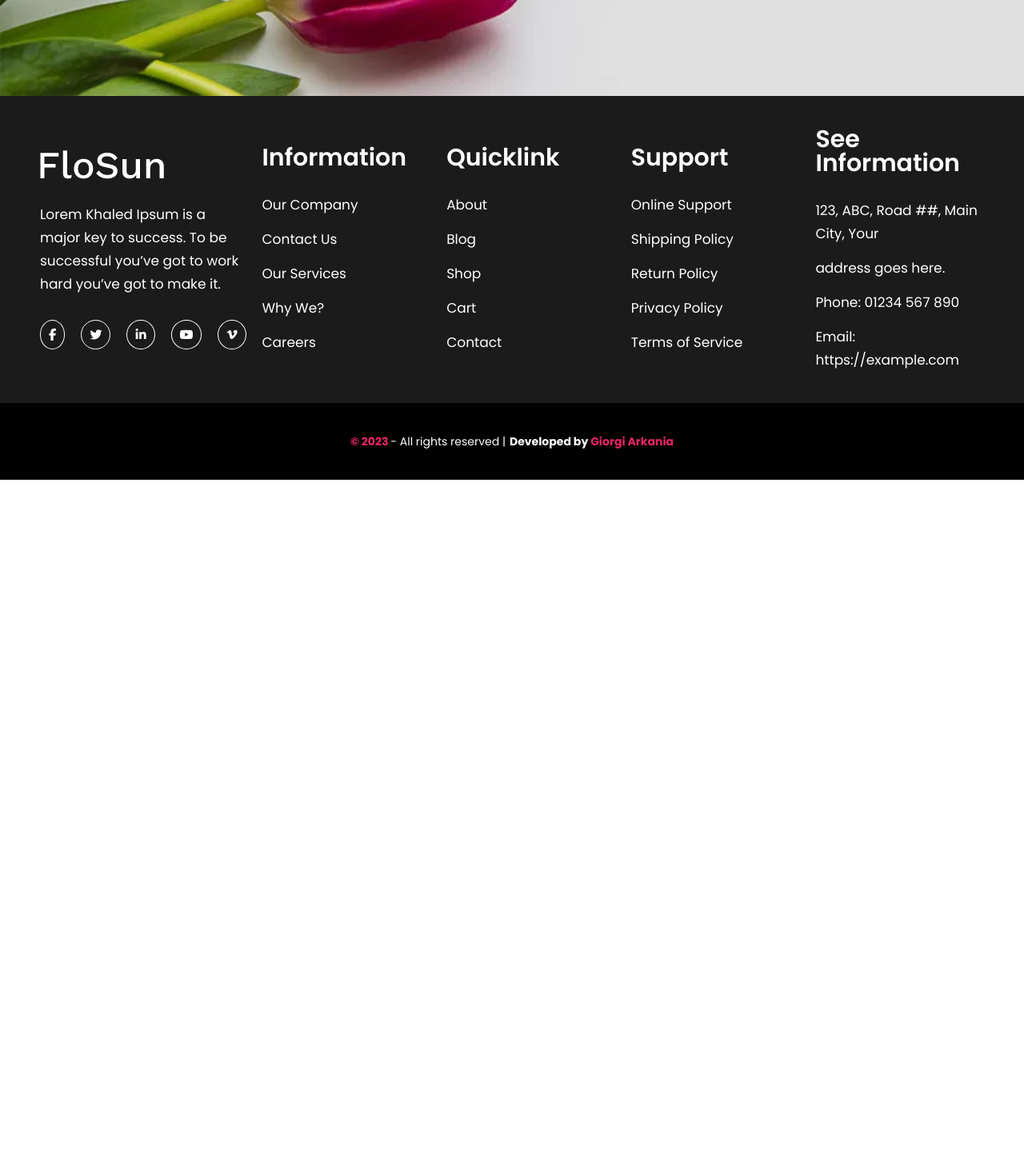
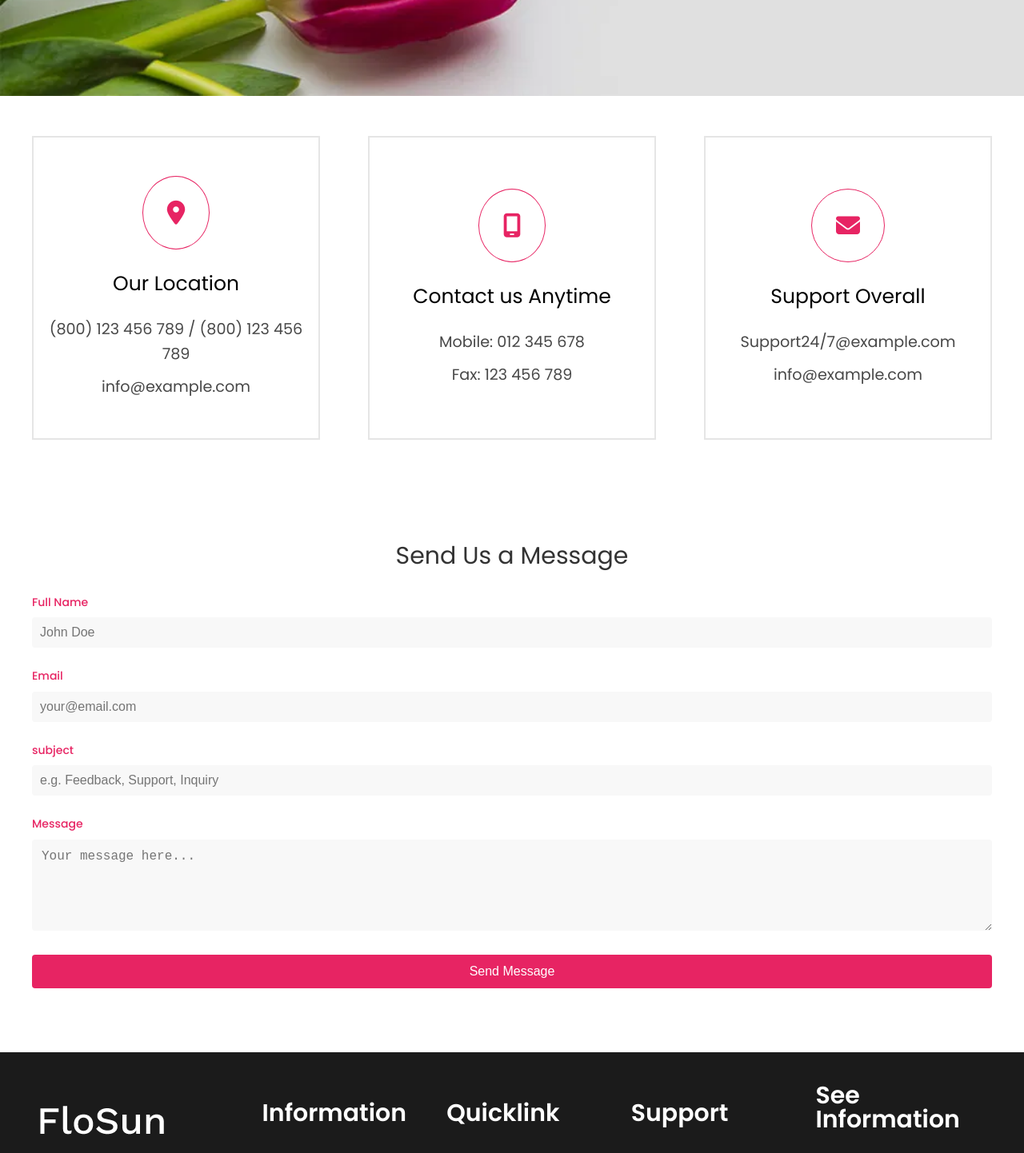
Before and after one commit to Arqoo1/mziuri-home-final-project, a React (Vite) app in the folder frontend/: page /contact in a window 1280 px wide. Shown: the part 380-1822 px from the top of the page at 80% size. Before the commit the page ends 980 px from the top, so only its background shows below. Built offline with nearby package versions, Linux system fonts and the light colour scheme; a web font is replaced by a local one.

Commit message:
add contactpage

```diff
--- /dev/null
+++ b/frontend/src/components/ContactUs.jsx
@@ -0,0 +1,26 @@
+import React from "react";
+
+function ContactUs() {
+  return (
+    <section className="our-contactinfo">
+      <div className="info-container">
+        <i class="fa-solid fa-location-dot"></i>
+        <h5>Our Location</h5>
+        <p>(800) 123 456 789 / (800) 123 456 789</p>
+        <p>info@example.com</p>
+      </div>
+      <div className="info-container">
+        <i class="fa-solid fa-mobile-screen"></i> <h5>Contact us Anytime</h5>
+        <p>Mobile: 012 345 678</p>
+        <p>Fax: 123 456 789</p>
+      </div>
+      <div className="info-container">
+        <i class="fa-solid fa-envelope"></i> <h5>Support Overall</h5>
+        <p>Support24/7@example.com</p>
+        <p>info@example.com</p>
+      </div>
+    </section>
+  );
+}
+
+export default ContactUs;
--- a/frontend/src/routes/Contact.jsx
+++ b/frontend/src/routes/Contact.jsx
@@ -1,12 +1,122 @@
-import React from 'react'
-import RouteBanner from '../components/RouteBanner'
+import React, { useState } from "react";
+import RouteBanner from "../components/RouteBanner";
+import ContactUs from "../components/ContactUs";
+import InputGroup from "../components/InputGroup";
+import { validateFullName, validateEmail } from "../utils/validations";
+
 function Contact() {
+  const [formData, setFormData] = useState({
+    name: "",
+    email: "",
+    type: "",
+    message: "",
+  });
+
+  const [errors, setErrors] = useState({});
+  const [isSubmitting, setIsSubmitting] = useState(false);
+  const [submitSuccess, setSubmitSuccess] = useState(false);
+
+  const handleChange = (e) => {
+    const { name, value } = e.target;
+    setFormData((prev) => ({
+      ...prev,
+      [name]: value,
+    }));
+  };
+
+  const validateForm = () => {
+    const newErrors = {
+      name: validateFullName(formData.name),
+      email: validateEmail(formData.email),
+      type: formData.type ? null : "Type is required",
+      message: formData.message ? null : "Message is required",
+    };
+    setErrors(newErrors);
+    return !Object.values(newErrors).some((error) => error);
+  };
+
+  const handleSubmit = (e) => {
+    e.preventDefault();
+    if (validateForm()) {
+      setIsSubmitting(true);
+      setTimeout(() => {
+        console.log("Form submitted:", formData);
+        setIsSubmitting(false);
+        setSubmitSuccess(true);
+        setFormData({ name: "", email: "", type: "", message: "" });
+        setTimeout(() => setSubmitSuccess(false), 3000);
+      }, 1500);
+    }
+  };
+
   return (
-    <div>
-            <RouteBanner page="CONTACT" />
+    <>
+      <RouteBanner page="CONTACT" />
+      <ContactUs />
+      <section className="contact-form">
+        <div className="form-container">
+          <h2>Send Us a Message</h2>
+          {submitSuccess && (
+            <div className="success-message">
+              Thank you! Your message has been sent successfully.
+            </div>
+          )}
+          <form onSubmit={handleSubmit}>
+            <InputGroup label="Full Name" name="name" error={errors.name}>
+              <input
+                type="text"
+                name="name"
+                value={formData.name}
+                onChange={handleChange}
+                placeholder="John Doe"
+                className="full-name"
+              />
+            </InputGroup>
 
-    </div>
-  )
+            <InputGroup label="Email" name="email" error={errors.email}>
+              <input
+                type="email"
+                name="email"
+                value={formData.email}
+                onChange={handleChange}
+                placeholder="your@email.com"
+                className="email"
+              />
+            </InputGroup>
+
+            <InputGroup label="subject" name="type" error={errors.type}>
+              <input
+                type="text"
+                name="type"
+                value={formData.type}
+                onChange={handleChange}
+                placeholder="e.g. Feedback, Support, Inquiry"
+                className="type"
+              />
+            </InputGroup>
+
+            <InputGroup label="Message" name="message" error={errors.message}>
+              <textarea
+                name="message"
+                value={formData.message}
+                onChange={handleChange}
+                placeholder="Your message here..."
+                rows="5"
+              />
+            </InputGroup>
+
+            <button
+              type="submit"
+              className="submit-btn"
+              disabled={isSubmitting}
+            >
+              {isSubmitting ? "Sending..." : "Send Message"}
+            </button>
+          </form>
+        </div>
+      </section>
+    </>
+  );
 }
 
-export default Contact
+export default Contact;
--- a/frontend/src/routes/SinglePage.jsx
+++ b/frontend/src/routes/SinglePage.jsx
@@ -4,6 +4,7 @@ import { useLoader } from "../hooks/useLoader";
 import { useParams } from "react-router-dom";
 import { fetchSingleProduct } from "../api/productapi";
 import useStars from "../hooks/useStars";
+import RouteBanner from "../components/RouteBanner";
 
 function SinglePage() {
   const { id } = useParams();
@@ -17,7 +18,7 @@ function SinglePage() {
     const getProduct = async () => {
       try {
         setLoading(true);
-        const productData = await  useDataLoader(() => fetchSingleProduct(id));
+        const productData = await useDataLoader(() => fetchSingleProduct(id));
         setProduct(productData);
       } catch (err) {
         console.error("Error fetching product:", err);
@@ -40,6 +41,8 @@ function SinglePage() {
   const stars = useStars(product.rating);
   return (
     <main className="single-product-page">
+      <RouteBanner page="SINGLEPAGE" />
+
       <section className="product-wrapper">
         <img src={product.image} alt={product.title} />
         <div className="product-details">
--- a/frontend/src/styles/components/_InputGroup.scss
+++ b/frontend/src/styles/components/_InputGroup.scss
@@ -20,7 +20,8 @@
       // margin-bottom: 10px;
 
       &.error {
-        border-color: rgb(230, 33, 33);
+        border-color: rgb(160, 0, 0);
+        font-weight: 600;
       }
 
       &:focus {
@@ -31,8 +32,8 @@
   }
 
   .error {
-    font-size: 0.875rem;
-    color: rgb(230, 33, 33);
+    border-color: rgb(219, 13, 13);
+    font-weight: 600;
 
   }
 }
--- /dev/null
+++ b/frontend/src/styles/routes/_Contact.scss
@@ -0,0 +1,122 @@
+@use "../abstracts/index.scss" as *;
+
+.our-contactinfo {
+  width: 100%;
+  height: 60vh;
+  padding: 50px 40px;
+  display: flex;
+  align-items: center;
+  justify-content: space-between;
+  & > div {
+    width: 30%;
+    height: 100%;
+    display: flex;
+    justify-content: center;
+    align-items: center;
+    flex-direction: column;
+    gap: 10px;
+    border: 2px solid $border-color-2;
+    &:hover {
+      i {
+        background-color: $primary-color;
+        color: $white-color;
+      }
+    }
+    & > h5 {
+      font-size: 25px;
+      margin: 20px 0px;
+    }
+    & > p {
+      font-size: 1.2rem;
+      text-align: center;
+    }
+    i {
+      font-size: 30px;
+      color: $primary-color;
+      transition: all 0.3s ease-in-out;
+      border: 1px solid $primary-color;
+      padding: 30px;
+      border-radius: 100%;
+    }
+  }
+}
+
+.contact-form {
+  padding: 40px 0px;
+  display: flex;
+  width: 100%;
+  flex-direction: column;
+  justify-content: center;
+  align-items: center;
+}
+
+.form-container {
+  padding: 40px 40px;
+
+  background: #fff;
+  border-radius: 8px;
+  width: 100%;
+}
+
+.form-container h2 {
+  text-align: center;
+  margin-bottom: 2rem;
+  color: #333;
+}
+
+.inputGroup {
+  margin-bottom: 1.5rem;
+  input {
+    border: none !important;
+  }
+}
+.inputBox input:focus,
+.inputBox select:focus,
+.inputBox textarea:focus {
+  border-color: #798ea7;
+  outline: none;
+  resize: vertical;
+}
+
+.label {
+  display: block;
+  margin-bottom: 0.5rem;
+  font-weight: 600;
+  color: #444;
+}
+
+.inputBox input,
+.inputBox select,
+.inputBox textarea {
+  width: 100%;
+  padding: 0.75rem;
+  background-color: $bg-color;
+  border-radius: 4px;
+  border: none;
+  font-size: 1rem;
+  transition: border-color 0.3s;
+}
+
+.error {
+  color: #e74c3c;
+  margin-top: 0.25rem;
+  display: block;
+}
+
+.inputBox input.error-border,
+.inputBox select.error-border,
+.inputBox textarea.error-border {
+  border-color: #8b1c0f;
+}
+
+.submit-btn {
+  background-color: $primary-color;
+  color: white;
+  border: none;
+  padding: 0.75rem 1.5rem;
+  font-size: 1rem;
+  border-radius: 4px;
+  cursor: pointer;
+  transition: background-color 0.3s;
+  width: 100%;
+}
--- a/frontend/src/styles/styles.scss
+++ b/frontend/src/styles/styles.scss
@@ -26,3 +26,4 @@
 @use "./routes/Login";
 @use "./routes/Register";
 @use "./routes/About";
+@use "./routes/Contact";
```
